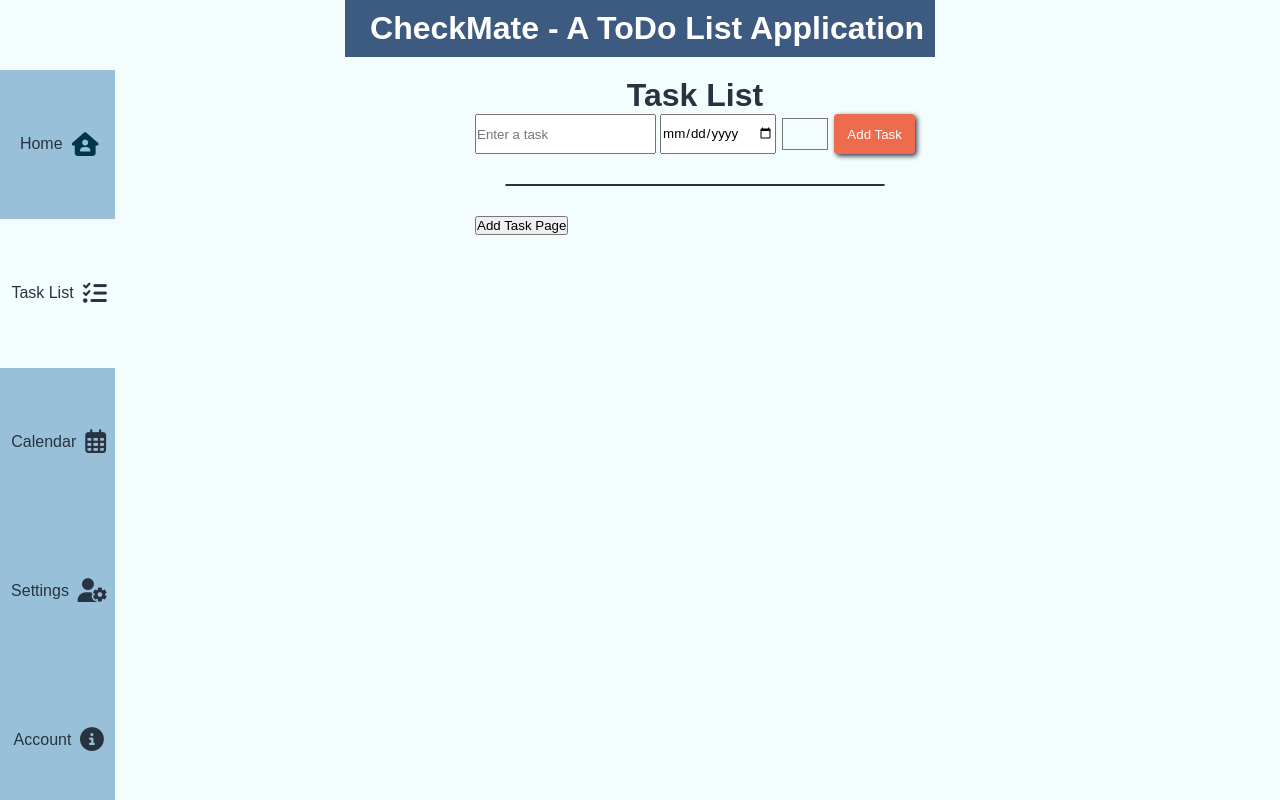
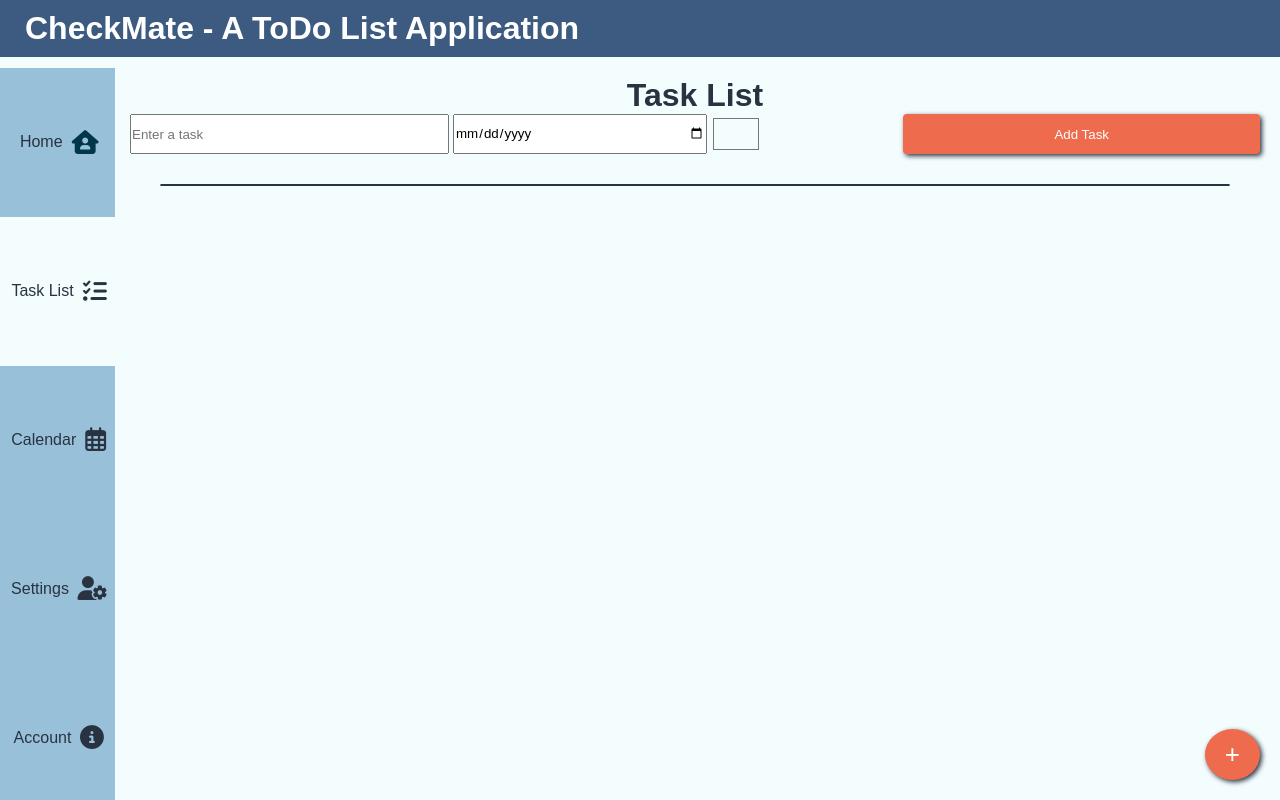
Before and after one commit to AsjahMarie/TO-DO-LIST-BACKUP, a PHP site: page /Task-list.html in a window 1280 px wide. Run offline with PHP 8.4, Linux system fonts and the light colour scheme; some libraries are stand-ins or nearby versions.

Commit message:
adding button animation

```diff
--- a/Task-list.html
+++ b/Task-list.html
@@ -29,7 +29,7 @@
         </div>
         <ul id="tasks"></ul>
         <!-- Button to navigate to addTaskPage -->
-        <button onclick="goToAddTaskPage()" id="addTaskPageButton">Add Task Page</button>
+        <button onclick="goToAddTaskPage()" id="addTaskPageButton">+</button>
     </div>
 
     <script>
--- a/style.css
+++ b/style.css
@@ -65,7 +65,7 @@ body.dark-mode {
     padding-left: 25px;
     color: white;
     background-color: #3d5a80;
-    width: 100%;
+    width: 100vw;
 }
 
 /*moving nav bar to the left side*/
@@ -82,7 +82,7 @@ body.dark-mode {
     position: fixed;
     top: 0;
     left: 0;
-    margin-top: 70px;
+    margin-top: 68px;
     height: 93%; /* Full height of the screen */
     width: 115px; /* Adjust the width based on your design */
     background: #98c1d9; /* Example background color */
@@ -118,7 +118,7 @@ body.dark-mode {
     flex: 1;
     padding: 20px;
 }
-
+/*TASKS -> Task-list.html*/
 .content #tasks{
     border: 1px solid #293241;
     border-radius: 5px;
@@ -189,6 +189,32 @@ body.dark-mode {
 
 #tasks{
     margin: 30px;
+}
+
+#addTaskPageButton{
+    border-radius: 50%;
+    padding: 10px 20px;
+    font-size: 26px;
+    text-align: center;
+    border: none;
+    box-shadow: 2px 2px 5px #293241;
+    color: white;
+    background-color: #ee6c4d;
+    position: fixed;
+    bottom: 20px;
+    right: 20px;
+}
+
+#addTaskPageButton:hover{
+    transform: scale(1.07,1.07);
+    cursor: pointer;
+    animation-name: rotateButton;
+    animation-duration: 1s;
+}
+
+@keyframes rotateButton {
+    0% {transform: rotate(0deg);}
+    100% {transform: rotate(360deg);}
 }
 
 .account-container{
```
